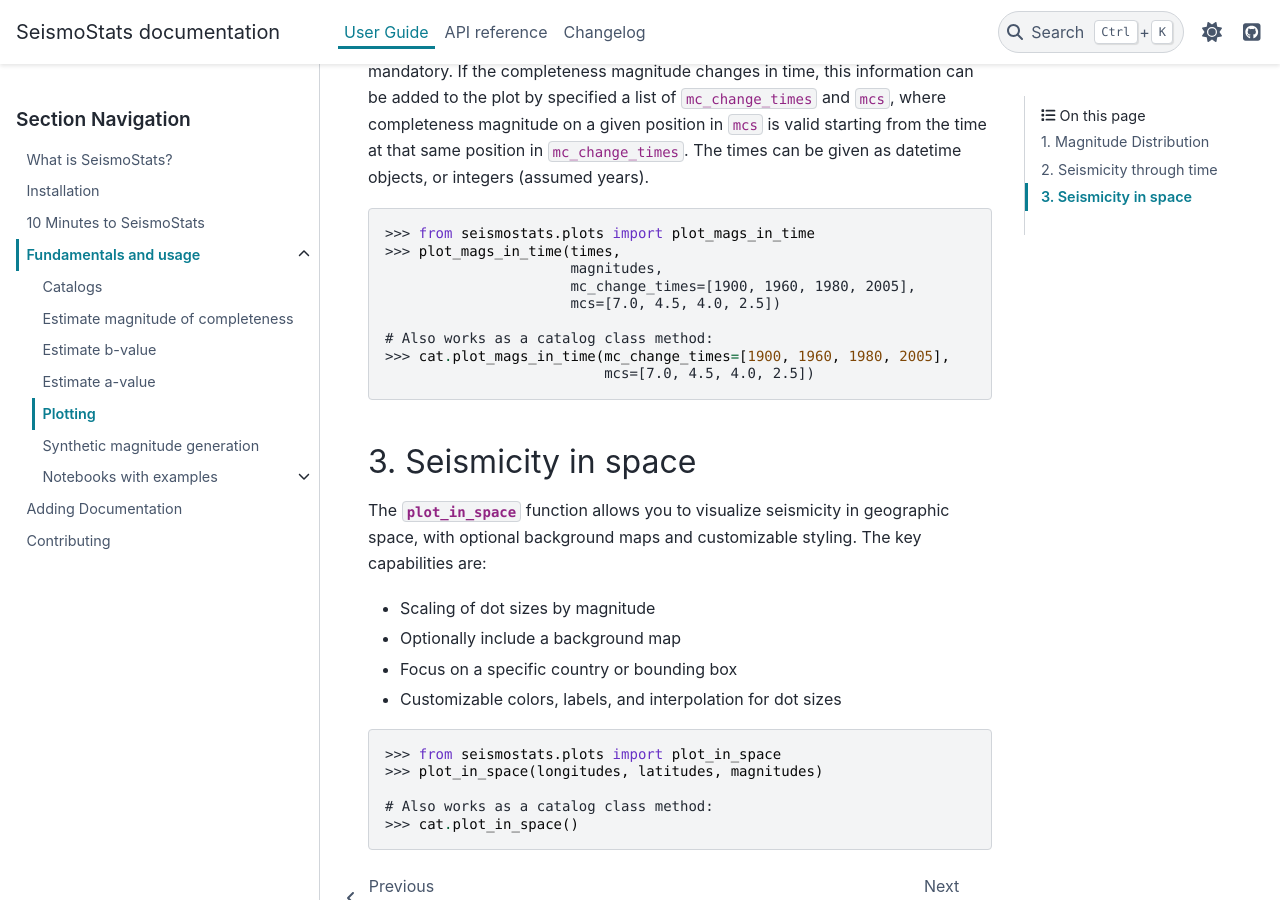
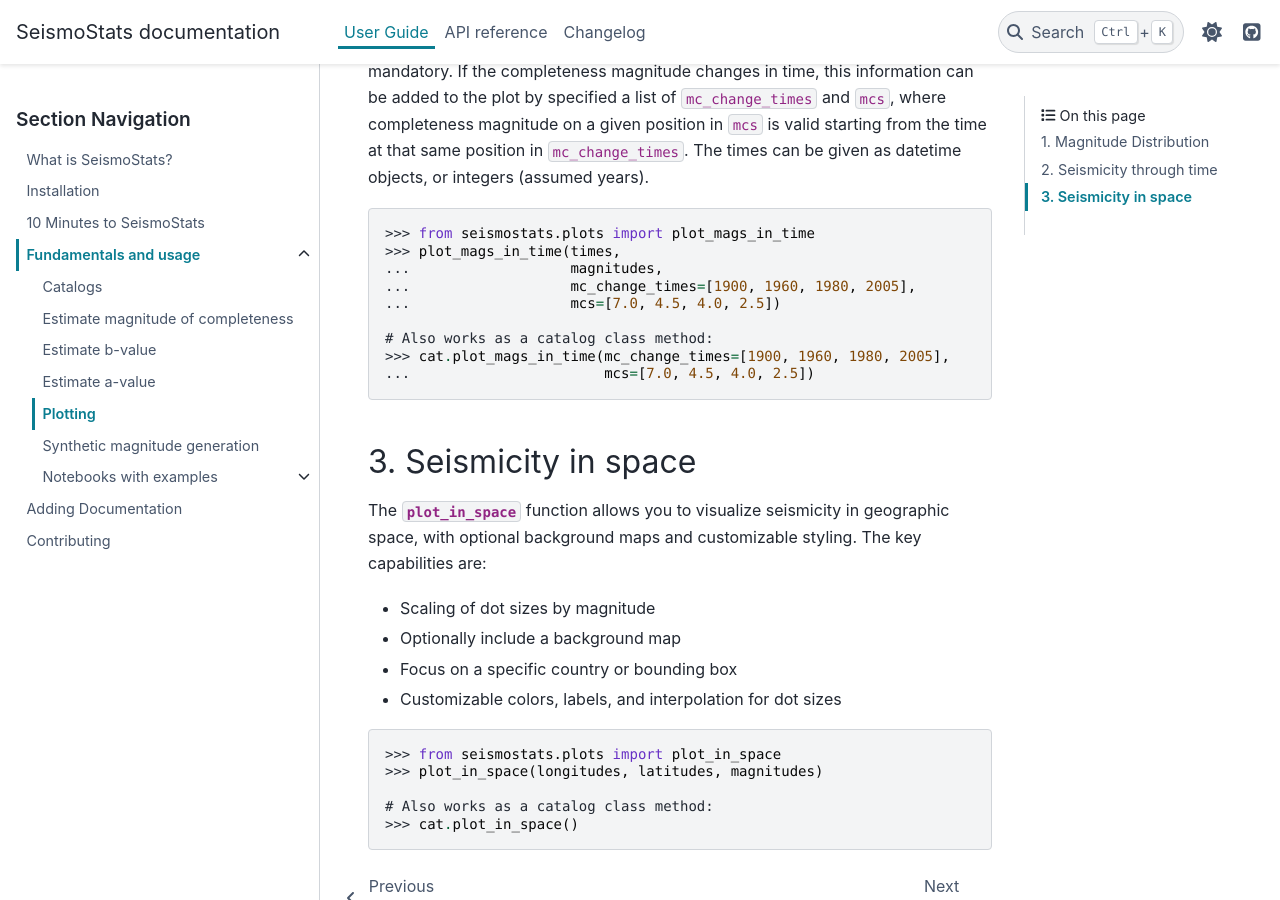
Before and after one commit to swiss-seismological-service/SeismoStats, a Sphinx documentation site: the page built from docs/source/user/plots.md, in a window 1280 px wide and 900 px high, scrolled down 2502 px. Built offline with Sphinx 7.4.7 and the PyData theme 0.15.4, drawn with Linux system fonts in a browser that asks for light colours; pages that are not in the unit, such as notebooks, are missing from menus; the version number could not be read and is left out.

Commit message:
fix: adding dots to code new lines

````diff
--- a/docs/source/user/plots.md
+++ b/docs/source/user/plots.md
@@ -68,13 +68,13 @@ Function {func}`plot_mags_in_time <seismostats.plots.plot_mags_in_time>` visuali
 ```python
 >>> from seismostats.plots import plot_mags_in_time
 >>> plot_mags_in_time(times,
-                      magnitudes,
-                      mc_change_times=[1900, 1960, 1980, 2005],
-                      mcs=[7.0, 4.5, 4.0, 2.5])
+...                   magnitudes,
+...                   mc_change_times=[1900, 1960, 1980, 2005],
+...                   mcs=[7.0, 4.5, 4.0, 2.5])
 
 # Also works as a catalog class method:
 >>> cat.plot_mags_in_time(mc_change_times=[1900, 1960, 1980, 2005],
-                          mcs=[7.0, 4.5, 4.0, 2.5])
+...                       mcs=[7.0, 4.5, 4.0, 2.5])
 ```
 
 ## 3. Seismicity in space
````
